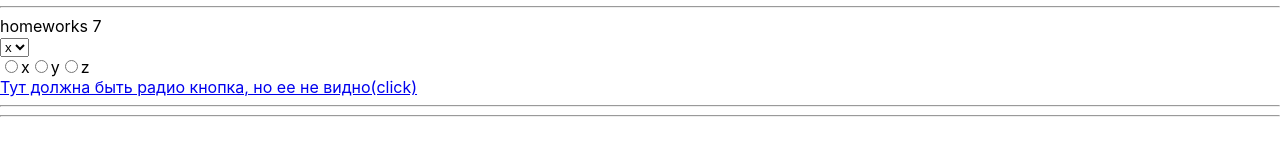
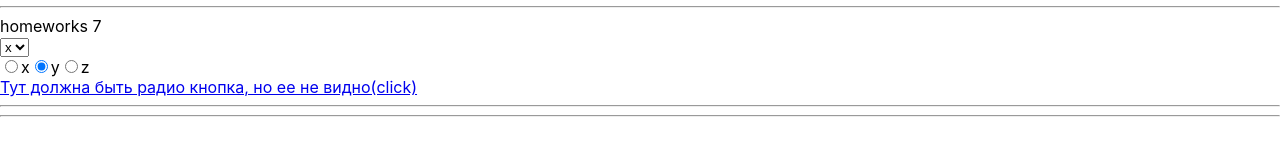
Before and after one commit to saintic132/TDHomeWork, a React (Create React App) app: page / in a window 1280 px wide. Both pictures are taken after a click on the button "HomeWork 7". Shown: the part 154-304 px from the top of the page. Built offline with nearby package versions, Linux system fonts and the light colour scheme.

Commit message:
Add some fixes

```diff
--- a/src/p2-homeworks/h7/common/c6-SuperRadio/SuperRadio.tsx
+++ b/src/p2-homeworks/h7/common/c6-SuperRadio/SuperRadio.tsx
@@ -32,6 +32,7 @@ const SuperRadio: React.FC<SuperRadioPropsType> = (
                 onChange={onChangeCallback}
                 name={name}
                 value={o}
+                checked={o === value}
                 {...restProps}
                 // name, checked, value, onChange
             />
```
